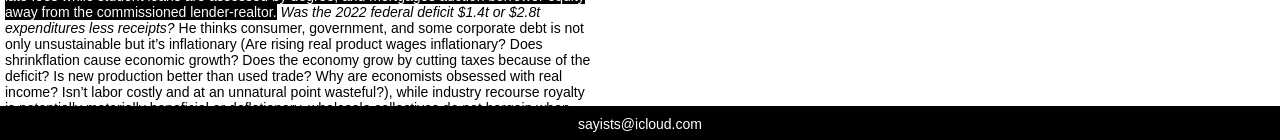
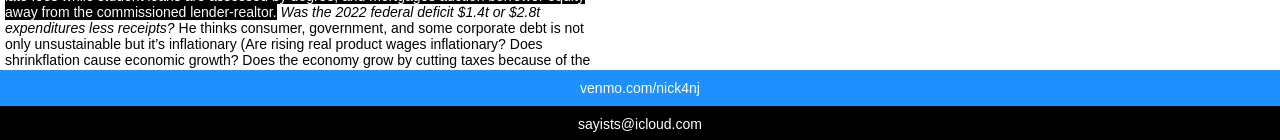
Before and after one commit to NickCarducci/TruncatedWholesaleTax, a React (Create React App) app: page / in a window 1280 px wide. Shown: the part 658-798 px from the top of the page. Built offline with nearby package versions, Linux system fonts and the light colour scheme; a web font is replaced by a local one.

Commit message:
Update App.js

```diff
--- a/src/App.js
+++ b/src/App.js
@@ -45,16 +45,35 @@ class App extends React.Component {
       >
         <div
           style={{
-            textAlign: "center",
-            bottom: "0px",
             width: "100%",
-            padding: "10px 0px",
             position: "fixed",
-            backgroundColor: "black",
-            color: "white"
+            bottom: "0px"
           }}
         >
-          sayists@icloud.com
+          <div
+            style={{
+              textAlign: "center",
+              bottom: "0px",
+              width: "100%",
+              padding: "10px 0px",
+              backgroundColor: "dodgerblue",
+              color: "white"
+            }}
+          >
+            venmo.com/nick4nj
+          </div>
+          <div
+            style={{
+              textAlign: "center",
+              bottom: "0px",
+              width: "100%",
+              padding: "10px 0px",
+              backgroundColor: "black",
+              color: "white"
+            }}
+          >
+            sayists@icloud.com
+          </div>
         </div>
         <canvas ref={this.colorPickerRef} height="100%" width="100px"></canvas>
         <div
@@ -479,6 +498,9 @@ class App extends React.Component {
           <br />
           <br />
           <br />
+          <br />
+          <br />
+          <br />
         </div>
       </div>
     );
```
